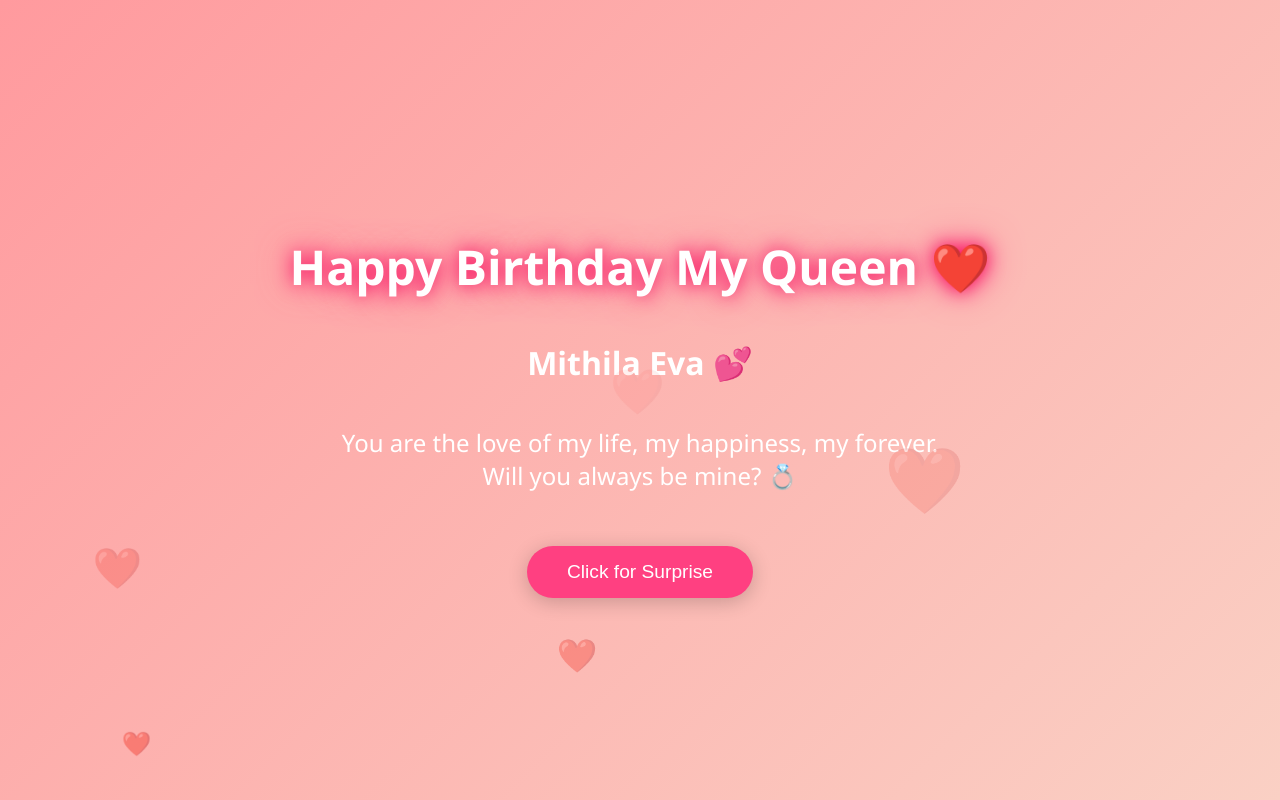
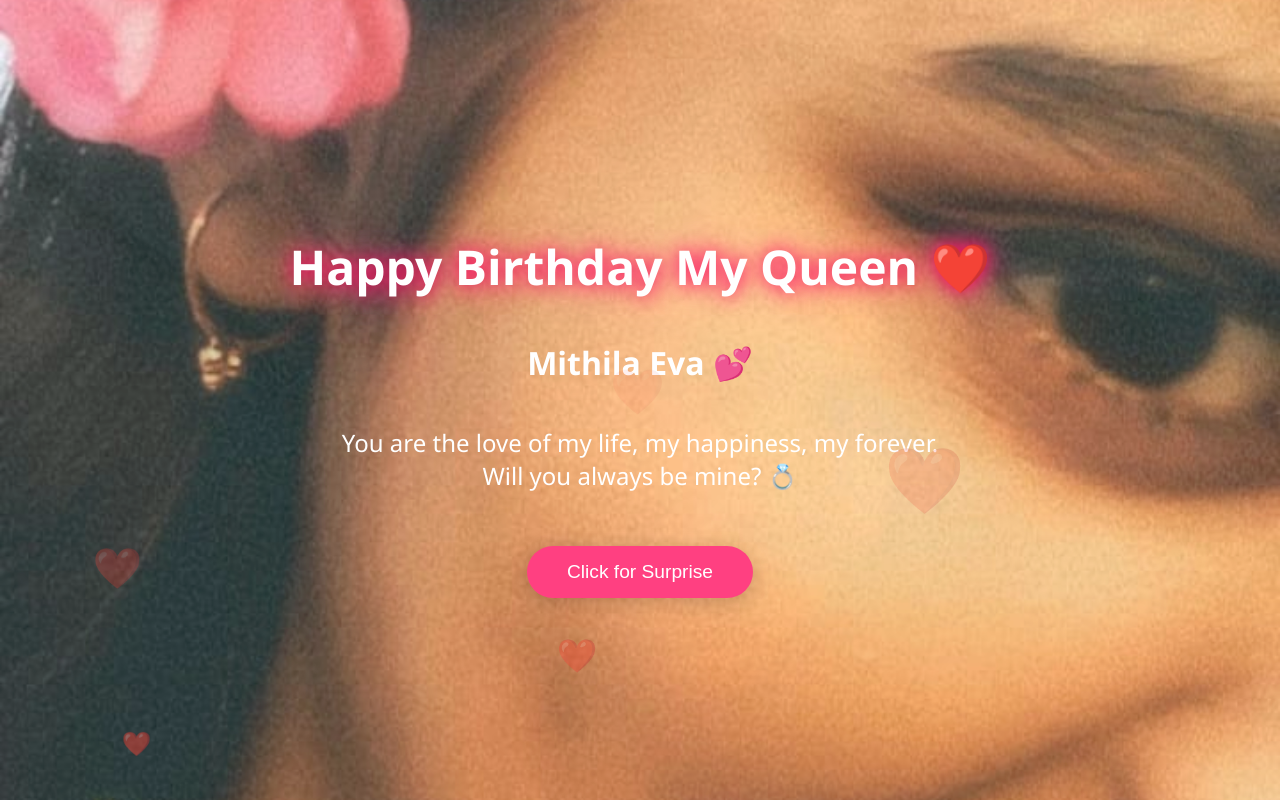
Before and after one commit to Sanim0x01/my-jan, a plain HTML site: page index.html in a window 1280 px wide. Shown: the top 800 px of the page. Drawn offline with Linux system fonts and the light colour scheme.

Commit message:
Update index.html

```diff
--- a/index.html
+++ b/index.html
@@ -8,7 +8,6 @@
       margin: 0;
       padding: 0;
       height: 100vh;
-      background: linear-gradient(135deg, #ff9a9e, #fad0c4);
       display: flex;
       justify-content: center;
       align-items: center;
@@ -22,16 +21,22 @@
       color: #fff;
       text-shadow: 2px 2px 10px #ff4081;
       animation: glow 2s infinite alternate;
+      position: relative;
+      z-index: 1;
     }
     h2 {
       font-size: 2em;
       color: #fff;
       margin-top: 10px;
+      position: relative;
+      z-index: 1;
     }
     p {
       font-size: 1.5em;
       color: #fff;
       margin-top: 15px;
+      position: relative;
+      z-index: 1;
     }
     @keyframes glow {
       from { text-shadow: 0 0 10px #ff4081, 0 0 20px #ff80ab; }
@@ -48,6 +53,8 @@
       cursor: pointer;
       box-shadow: 0 4px 20px rgba(0,0,0,0.2);
       transition: 0.3s;
+      position: relative;
+      z-index: 1;
     }
     .button:hover {
       background: #f50057;
@@ -59,6 +66,7 @@
       color: #ff1744;
       font-size: 20px;
       animation: float 5s linear infinite;
+      z-index: 1;
     }
     @keyframes float {
       0% { transform: translateY(100vh) scale(0.5); opacity: 1; }
@@ -69,7 +77,7 @@
       position: fixed;
       top: 0; left: 0;
       width: 100%; height: 100%;
-      z-index: -1;
+      z-index: 0;
       background-size: cover;
       background-position: center;
       animation: slide 20s infinite;
@@ -83,6 +91,15 @@
   </style>
 </head>
 <body>
+
+  <!-- Background Slideshow -->
+  <div class="slideshow"></div>
+
+  <!-- Background Music -->
+  <audio id="bg-music" autoplay loop>
+    <source src="romantic_song.mp3" type="audio/mpeg">
+    Your browser does not support the audio element.
+  </audio>
 
   <h1>Happy Birthday My Queen ❤️</h1>
   <h2>Mithila Eva 💕</h2>
@@ -104,6 +121,14 @@
       }, 5000);
     }
     setInterval(createHeart, 500);
+
+    // Some browsers block autoplay, this helps resume music on first interaction
+    document.addEventListener("click", () => {
+      const audio = document.getElementById("bg-music");
+      if (audio.paused) {
+        audio.play();
+      }
+    });
   </script>
 </body>
 </html>
```
